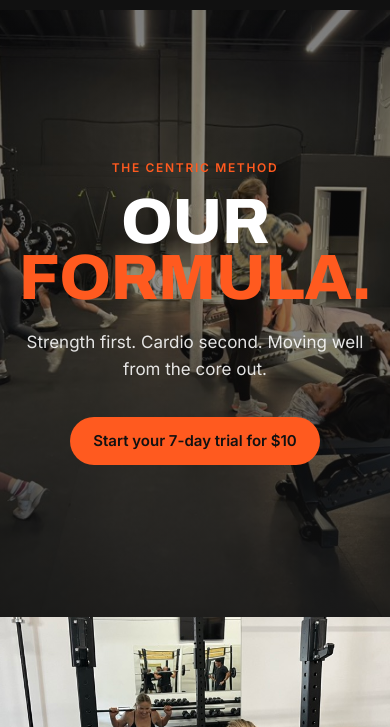
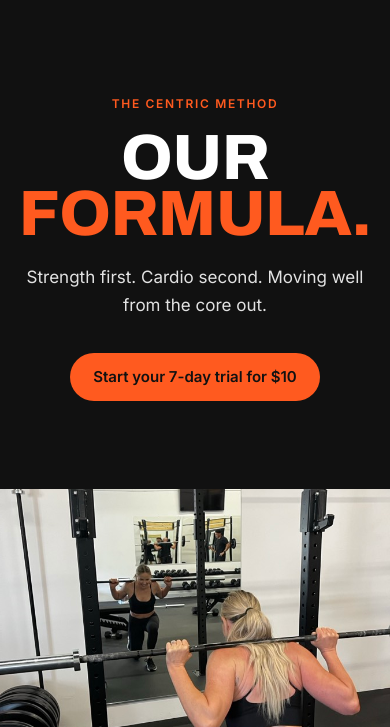
Before and after one commit to sarahlaux/centric-concept, a plain HTML site: page method.html in a window 390 px wide. Shown: the part 117-844 px from the top of the page. Drawn offline with Linux system fonts and the light colour scheme.

Commit message:
Method page: solid black hero
Co-Authored-By: Claude Opus 5.5 <noreply@anthropic.com>

```diff
--- a/css/styles.css
+++ b/css/styles.css
@@ -568,7 +568,7 @@ body.menu-open .mobile-bar { display: none; }
 
 .m-hero {
   position: relative; isolation: isolate; overflow: hidden;
-  min-height: clamp(520px, 78svh, 820px);
+  min-height: clamp(440px, 62svh, 680px);
   display: grid; place-items: center; text-align: center;
   padding: 96px var(--gutter);
   background: var(--color-black); color: var(--color-white);
@@ -619,7 +619,7 @@ body.menu-open .mobile-bar { display: none; }
   .split--flip .split__media { order: 0; }
 }
 @media (max-width: 720px) {
-  .m-hero { min-height: 72svh; padding-block: 72px; }
+  .m-hero { min-height: 0; padding-block: 88px; }
   .m-hero .btn--lg { min-height: 48px; padding: 12px 22px; font-size: 15px; }
   .split__panel .btn { width: 100%; }
 }
--- a/method.html
+++ b/method.html
@@ -58,8 +58,6 @@
 
   <!-- METHOD HERO: full photo, centered headline -->
   <section class="m-hero" aria-labelledby="m-title">
-    <img class="m-hero__img" src="img/class-strength-training-900.jpg" srcset="img/class-strength-training-900.jpg 900w, img/class-strength-training.jpg 1800w" sizes="100vw" width="900" height="675" alt="A Centric class lifting: barbell lunges, dumbbell presses and banded squats">
-    <div class="m-hero__shade" aria-hidden="true"></div>
     <div class="m-hero__content">
       <p class="eyebrow eyebrow--dark">The Centric method</p>
       <h1 class="m-hero__title" id="m-title">Our <span class="accent">formula.</span></h1>
```
